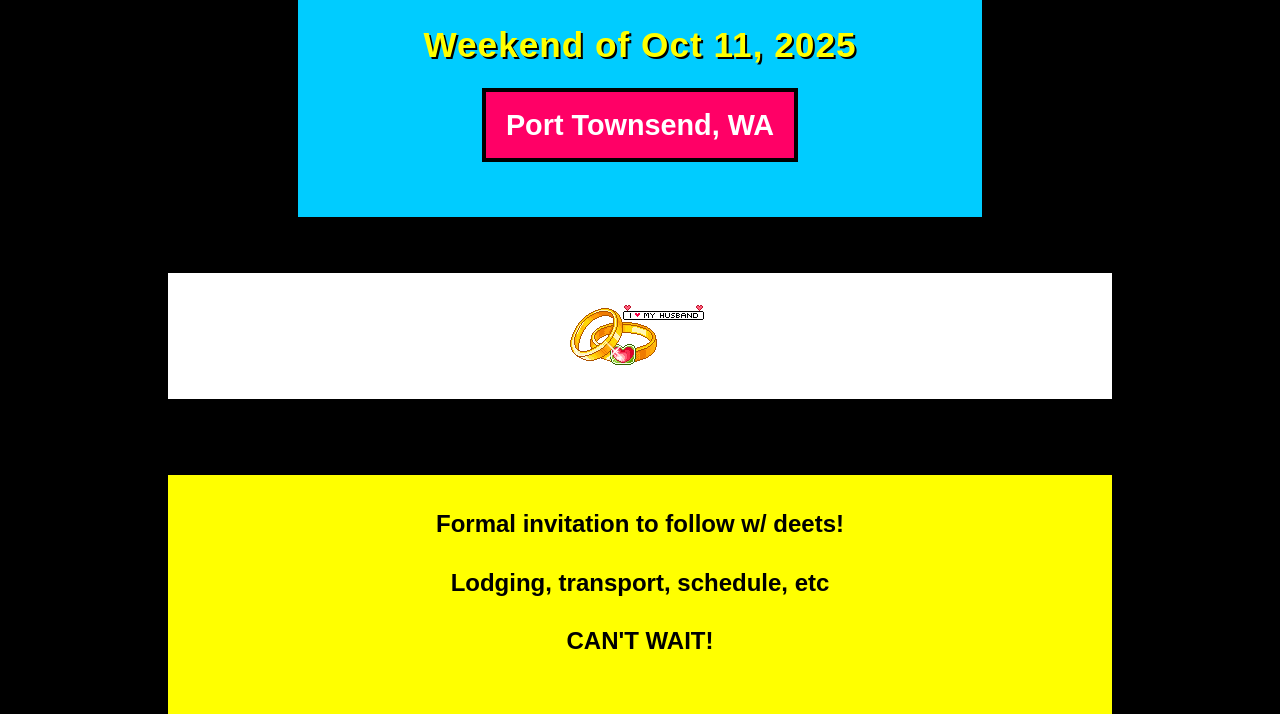
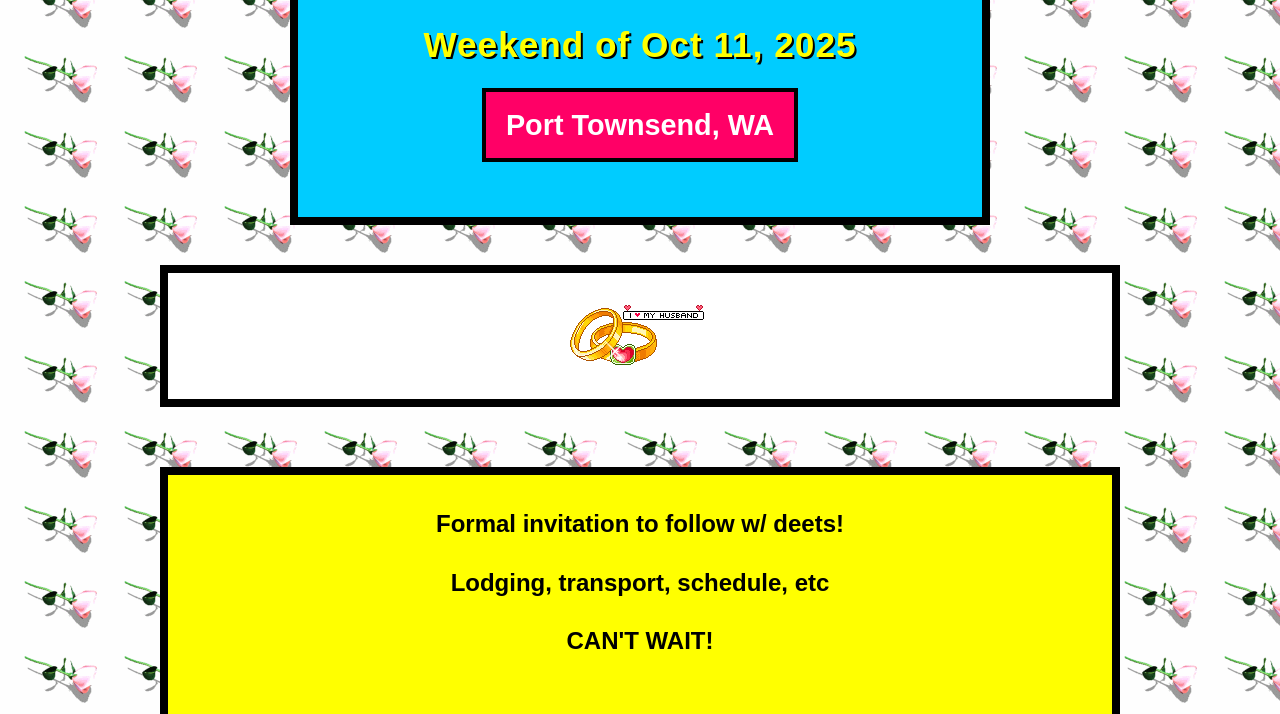
Before and after one commit to graeme-at-home/graeme-at-home.github.io, a plain HTML site: page index.html in a window 1280 px wide. Shown: the part 778-1492 px from the top of the page. Drawn offline with Linux system fonts and the light colour scheme.

Commit message:
Update index.html

```diff
--- a/index.html
+++ b/index.html
@@ -18,7 +18,7 @@
             line-height: 1.6;
             color: #222;
             background-color: #000;
-            background-image: url('flower-spinning.gif');
+            background-image: url('XX007211.GIF');
             background-attachment: fixed;
         }
 
```
